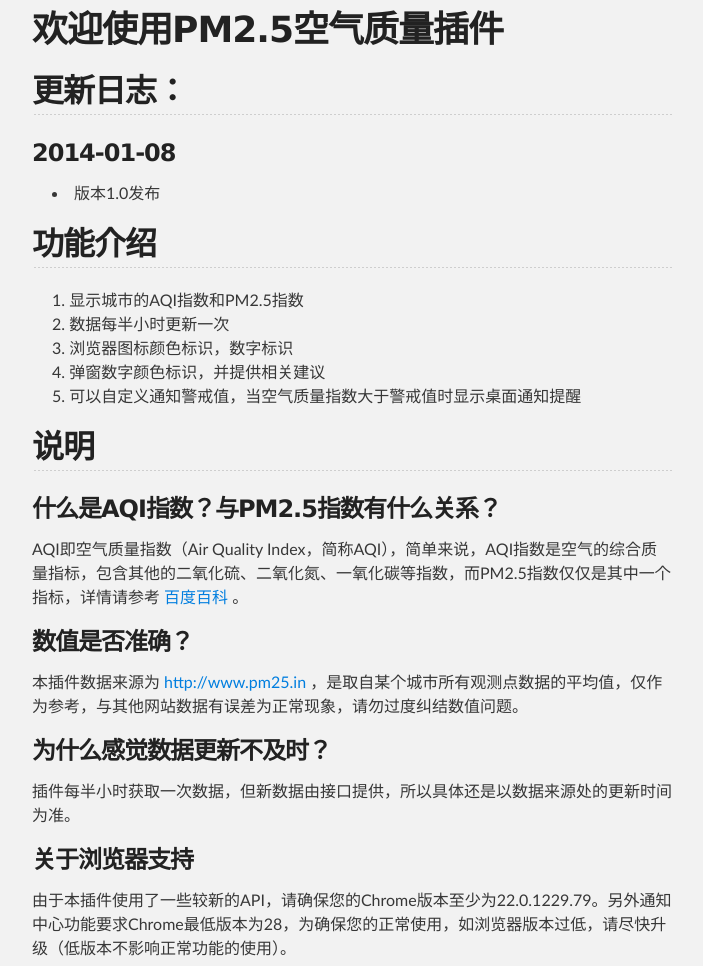
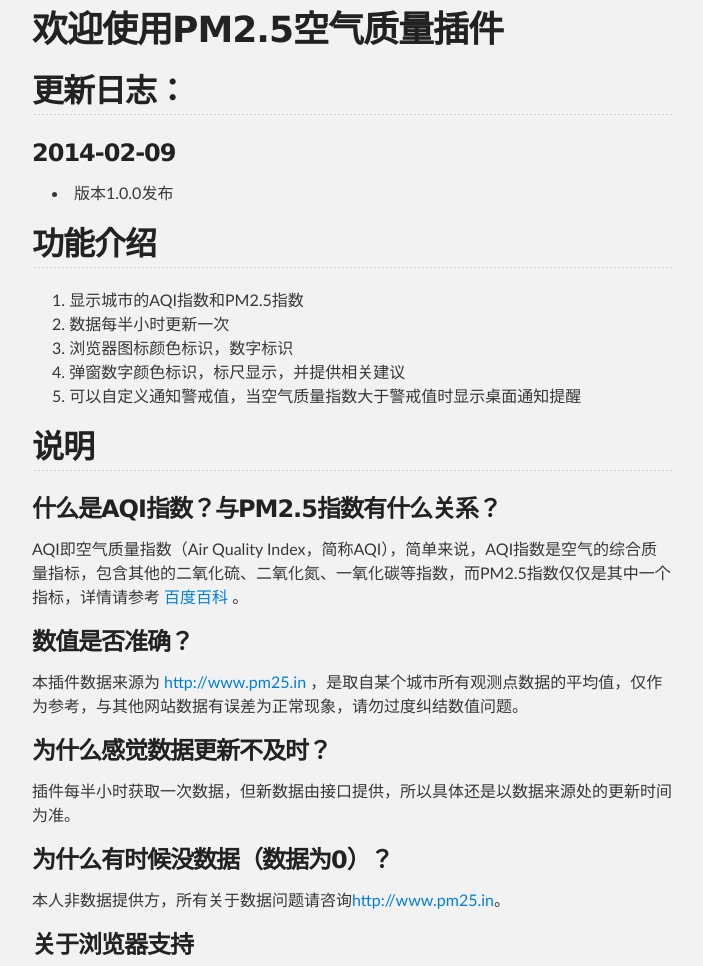
Before and after one commit to chshouyu/air, a plain HTML site: page index.html in a window 1280 px wide. Shown: the part 257-1223 px from the top of the page, without its empty margins (288-991 px from the left). Drawn offline with Linux system fonts and the light colour scheme; a script that the page names is missing.

Commit message:
更新发布文档

```diff
--- a/index.html
+++ b/index.html
@@ -51,11 +51,11 @@
         <a name="2014-01-08" class="anchor" href="#2014-01-08">
             <span class="octicon octicon-link"></span>
         </a>
-        2014-01-08
+        2014-02-09
     </h3>
 
     <ul>
-        <li>版本1.0发布</li>
+        <li>版本1.0.0发布</li>
     </ul>
     <h2>
         <a name="%E5%8A%9F%E8%83%BD%E4%BB%8B%E7%BB%8D" class="anchor" href="#%E5%8A%9F%E8%83%BD%E4%BB%8B%E7%BB%8D">
@@ -68,7 +68,7 @@
         <li>显示城市的AQI指数和PM2.5指数</li>
         <li>数据每半小时更新一次</li>
         <li>浏览器图标颜色标识，数字标识</li>
-        <li>弹窗数字颜色标识，并提供相关建议</li>
+        <li>弹窗数字颜色标识，标尺显示，并提供相关建议</li>
         <li>可以自定义通知警戒值，当空气质量指数大于警戒值时显示桌面通知提醒</li>
     </ol>
     <h2>
@@ -112,6 +112,15 @@
     </h3>
 
     <p>插件每半小时获取一次数据，但新数据由接口提供，所以具体还是以数据来源处的更新时间为准。</p>
+
+    <h3>
+        <a name="%E4%B8%BA%E4%BB%80%E4%B9%88%E6%84%9F%E8%A7%89%E6%95%B0%E6%8D%AE%E6%9B%B4%E6%96%B0%E4%B8%8D%E5%8F%8A%E6%97%B6" class="anchor" href="#%E4%B8%BA%E4%BB%80%E4%B9%88%E6%84%9F%E8%A7%89%E6%95%B0%E6%8D%AE%E6%9B%B4%E6%96%B0%E4%B8%8D%E5%8F%8A%E6%97%B6">
+            <span class="octicon octicon-link"></span>
+        </a>
+        为什么有时候没数据（数据为0）？
+    </h3>
+
+    <p>本人非数据提供方，所有关于数据问题请咨询<a href="http://www.pm25.in" target="_blank">http://www.pm25.in</a>。</p>
 
     <h3>
         <a name="%E5%85%B3%E4%BA%8E%E6%B5%8F%E8%A7%88%E5%99%A8%E6%94%AF%E6%8C%81" class="anchor" href="#%E5%85%B3%E4%BA%8E%E6%B5%8F%E8%A7%88%E5%99%A8%E6%94%AF%E6%8C%81">
```
